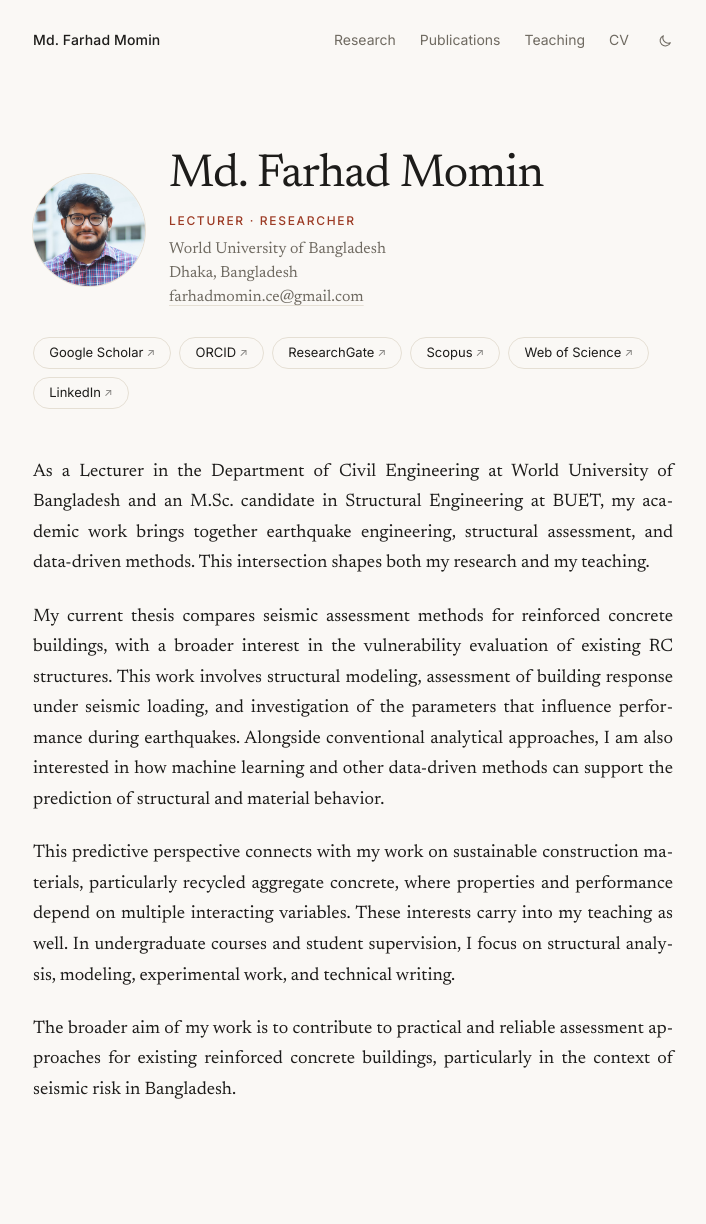
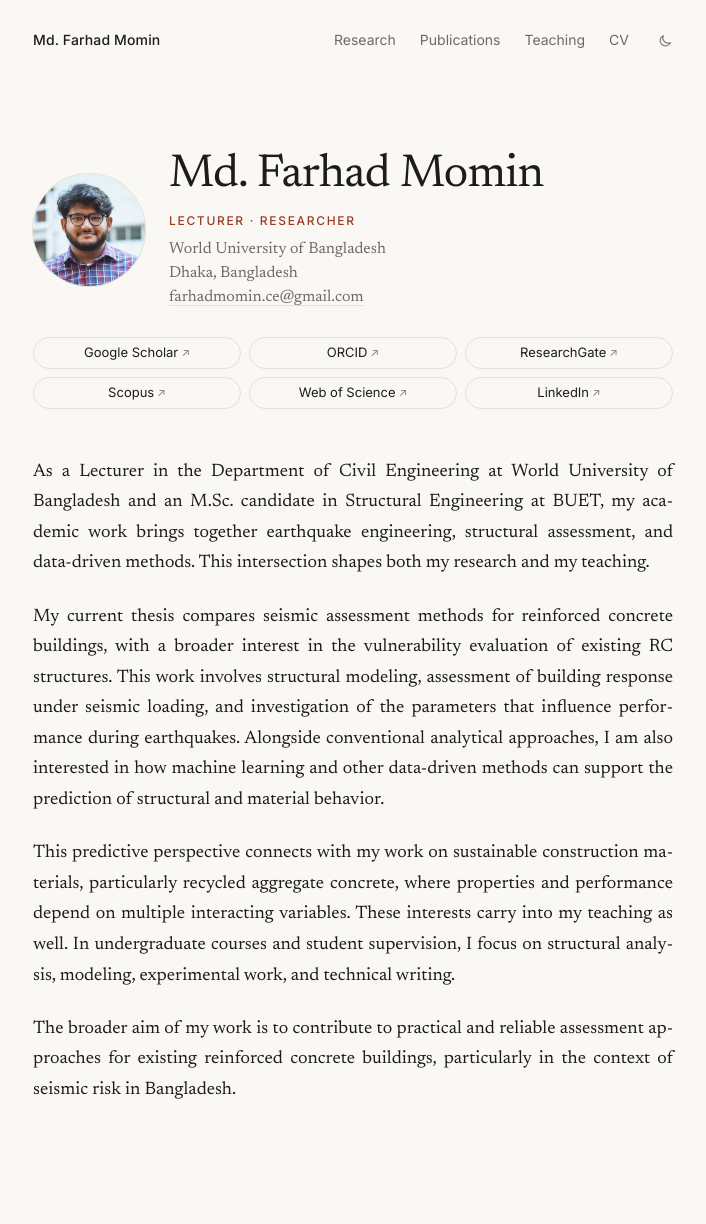
Before and after one commit to farhad-momin/farhad-momin.github.io, a Jekyll site: the page built from _pages/about.md, in a window 1280 px wide. Shown: the whole page, without its empty margins (287-993 px from the left). Built offline with Jekyll 4.4.1, drawn with Linux system fonts in a browser that asks for light colours.

Commit message:
Enhance links layout with grid and responsive design
Added grid layout for links section and adjusted styles for responsiveness.

```diff
--- a/assets/css/site.css
+++ b/assets/css/site.css
@@ -125,6 +125,9 @@ h1 {
 .links a[href^="mailto"]::after { content: ""; }
 .links a:hover { border-color: var(--accent); color: var(--accent); }
 .links a[href^="mailto"]:hover { background: var(--accent); border-color: var(--accent); color: var(--bg); }
+.links { display: grid; grid-template-columns: repeat(3, 1fr); }
+.links a { display: block; text-align: center; }
+@media (max-width: 36rem) { .links { grid-template-columns: repeat(2, 1fr); } }
 
 /* Prose */
 .prose > :first-child { margin-top: 0; }
```
